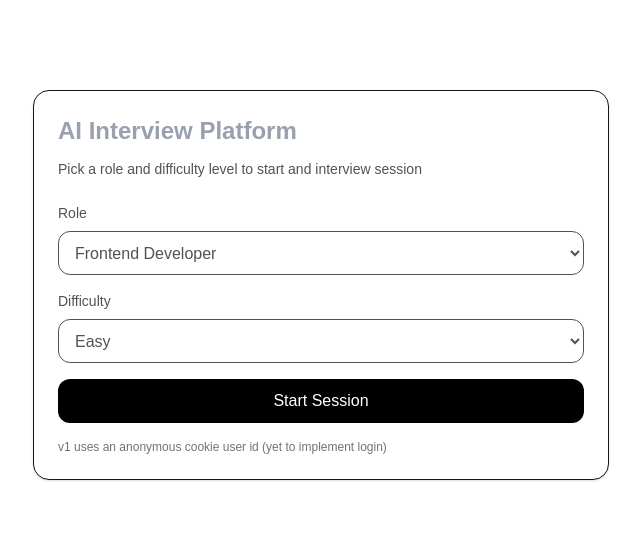
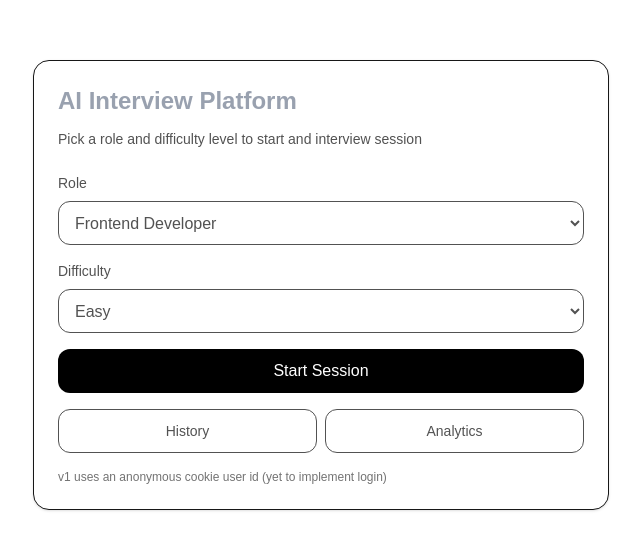
Before and after one commit to dhanarajrk/ai-interview-platform-nextjs, a Next.js app: page / in a window 1280 px wide. Shown: the part 115-664 px from the top of the page, without its empty margins (319-959 px from the left). Built offline with nearby package versions, Linux system fonts and the light colour scheme.

Commit message:
Added Analytics Navigation Button On main page

```diff
--- a/src/app/page.tsx
+++ b/src/app/page.tsx
@@ -18,15 +18,15 @@ export default function Home() {
   const [error, setError] = useState<string>("");
 
   //Start button sends roles and difficulty info to start session API endpoint
-  async function start(){
+  async function start() {
     setError(""); //clearing any previous error
     setLoading(true);
 
     try {
       const res = await fetch("api/session/start", {
         method: "POST",
-        headers: {"Content-Type" : "application/json" },
-        body: JSON.stringify({role, difficulty}),
+        headers: { "Content-Type": "application/json" },
+        body: JSON.stringify({ role, difficulty }),
       });
 
       const data = await res.json();
@@ -37,7 +37,7 @@ export default function Home() {
 
       router.push(`/session/${data.sessionId}`);  // Redirect to the session page after getting res.ok status
 
-    } catch(e : any){ //error can be of any type
+    } catch (e: any) { //error can be of any type
       setError(e?.message ?? "Something went wrong");
     } finally {
       setLoading(false);
@@ -58,7 +58,7 @@ export default function Home() {
             <span className="text-sm font-medium">Role</span>
             <select className="h-11 rounded-xl border px-3"
               value={role}
-                    onChange={(e)=>setRole(e.target.value as any)}
+              onChange={(e) => setRole(e.target.value as any)}
               disabled={loading}>
               {ROLES.map((r) => (
                 <option key={r} value={r}>
@@ -73,9 +73,9 @@ export default function Home() {
             <span className="text-sm font-medium">Difficulty</span>
             <select className="h-11 rounded-xl border px-3"
               value={difficulty}
-                    onChange={(e)=>setDifficulty(e.target.value as any)}
+              onChange={(e) => setDifficulty(e.target.value as any)}
               disabled={loading}>
-              {DIFFICULTIES.map((d)=>(
+              {DIFFICULTIES.map((d) => (
                 <option key={d} value={d}>
                   {d}
                 </option>
@@ -90,11 +90,21 @@ export default function Home() {
             </div>
           ) : null}
 
-          <button className="h-11 rounded-xl bg-black text-white"
+          <button className="h-11 rounded-xl bg-black text-white hover:bg-neutral-700"
             onClick={start}
             disabled={loading}>
             {loading ? "Starting..." : "Start Session"}
           </button>
+
+          <div className="flex gap-2">
+            <a href="/history" className="flex-1 h-11 rounded-xl border text-sm grid place-items-center hover:bg-neutral-100">
+              History
+            </a>
+            <a href="/analytics" className="flex-1 h-11 rounded-xl border text-sm grid place-items-center hover:bg-neutral-100">
+              Analytics
+            </a>
+          </div>
+
 
           {/* Footer note */}
           <p className="text-xs text-neutral-500">
```
Lines whose indentation alone changed are shown as unchanged.
